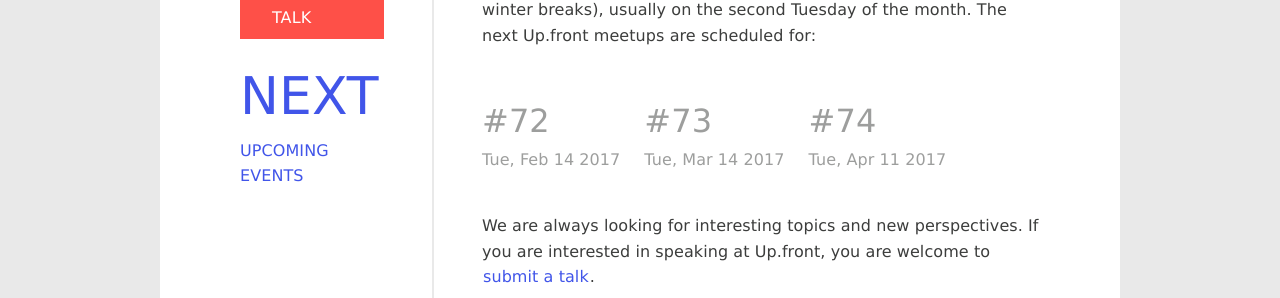
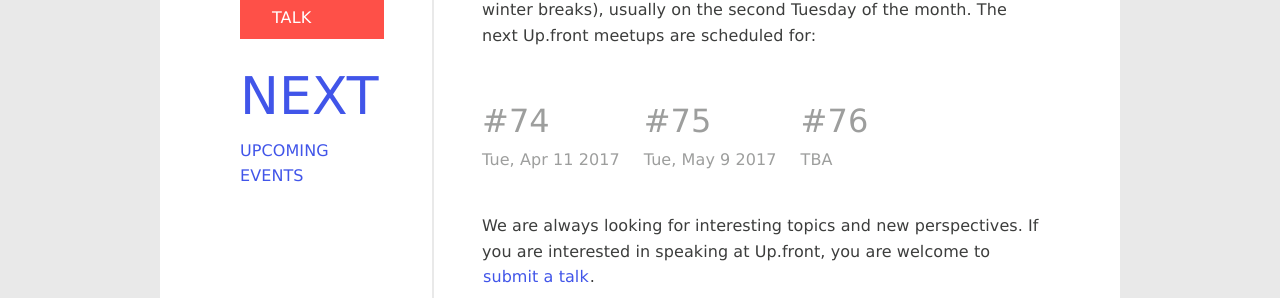
Before and after one commit to upfrontug/upfrontug.github.io, a Jekyll site: the page built from index.html, in a window 1280 px wide and 900 px high, scrolled down 2800 px. Shown: the part 158-456 px from the top of the window. Built offline with Jekyll 4.4.1, drawn with Linux system fonts in a browser that asks for light colours; a script that is not in the unit is left out.

Commit message:
Update list-of-upcoming-events.html

```diff
--- a/_includes/list-of-upcoming-events.html
+++ b/_includes/list-of-upcoming-events.html
@@ -2,17 +2,17 @@
   Up.front happens every month (except during our summer and winter breaks), usually on the second Tuesday of the month. The next Up.front meetups are scheduled for:
 </p>
 <ul class="list-next-events">
-  <li>
-    <span>#72</span>
-    Tue, Feb 14 2017
+   <li>
+    <span>#74</span>
+    Tue, Apr 11 2017
   </li>
   <li>
-    <span>#73</span>
-    Tue, Mar 14 2017
+    <span>#75</span>
+    Tue, May 9 2017
   </li>
   <li>
-    <span>#74</span>
-    Tue, Apr 11 2017
+    <span>#76</span>
+    TBA
   </li>
 </ul>
  <script type="text/javascript">
```
